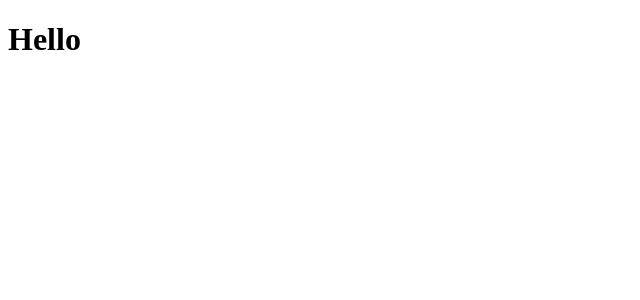
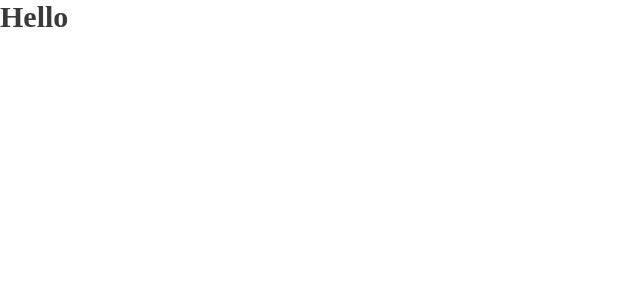
Before and after one commit to paulopbomfim/github-explorer, a React (Create React App) app: page / in a window 1280 px wide. Shown: the top 300 px of the page, without its empty margins (0-640 px from the left). Built offline with nearby package versions, Linux system fonts and the light colour scheme.

Commit message:
:construction: Estilos globais adicionados

```diff
--- /dev/null
+++ b/src/styles/global.scss
@@ -0,0 +1,62 @@
+* {
+  margin: 0;
+  box-sizing: border-box;
+  padding: 0;
+}
+
+:root {
+  --green: #04D361;
+  --background: #F2F2FA;
+  --title: #3A3A3A;
+  --text: #A8A8B3;
+}
+
+h1, h2, h3, h4, h5, h6, strong {
+  color: var(--title)
+}
+
+button {
+  color: white;
+}
+
+p {
+  color: var(--text);
+}
+
+@media (max-width: 639px) {
+  body {
+    font-size: 68.75%; //* 11px
+  }
+
+}
+
+@media (min-width: 640px){
+  body {
+    font-size: 75%; //* 12px
+  }
+}
+
+@media (min-width: 768px){
+  body {
+    font-size: 81.25%; //* 13px
+  }
+}
+
+@media (min-width: 1024px){
+  body {
+    font-size: 87.5%; //* 14px
+  }
+
+}
+
+@media (min-width: 1200px){
+  body {
+    font-size: 93.75%; //* 15px
+  }
+}
+
+@media (min-width: 1440px){
+  body {
+    font-size: 100%; //* 16px
+  }
+}
```
Also changed, not shown: src/index.jsx (+6 -8 lines).
